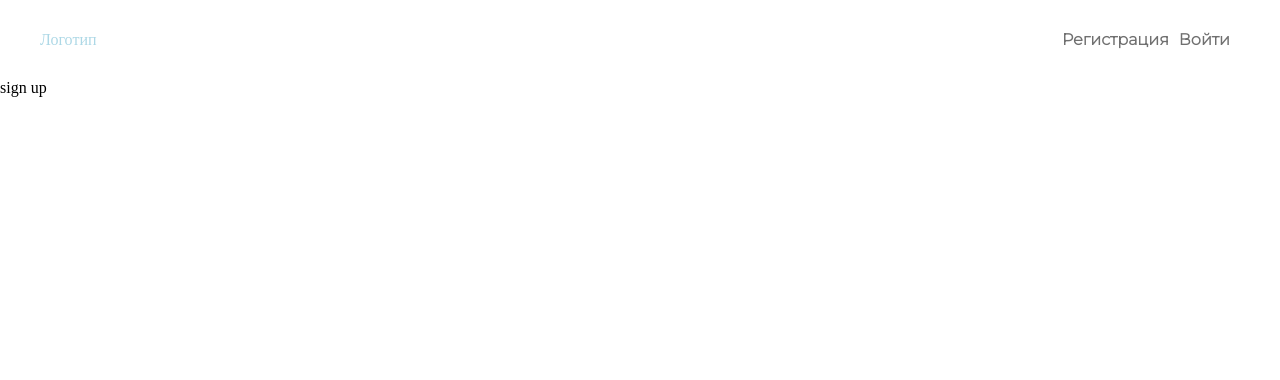
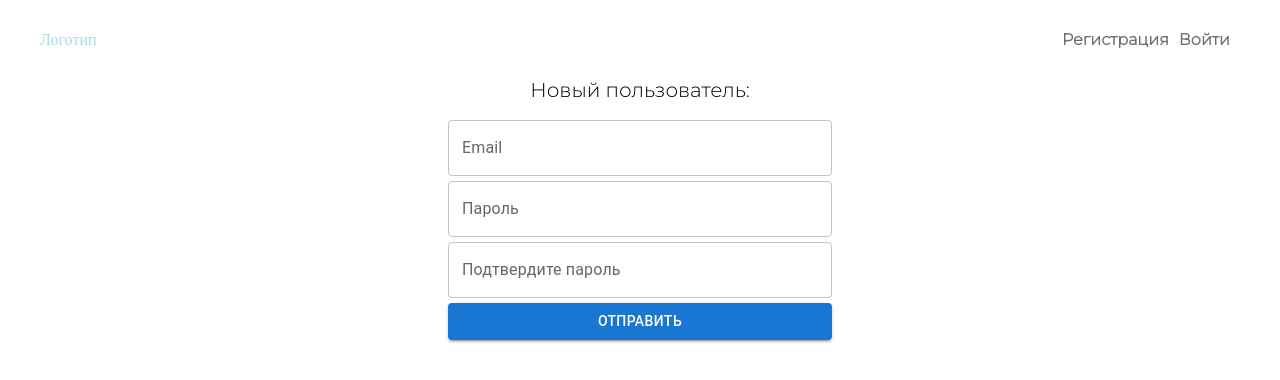
Before and after one commit to RomanMorozenko/sochi-tour, a React (Vite) app: page /signup in a window 1280 px wide. Shown: the top 380 px of the page. Built offline with nearby package versions, Linux system fonts and the light colour scheme; no server answers; the database is empty.

Commit message:
sign up new user +  firebase logic

```diff
--- a/src/app/App.tsx
+++ b/src/app/App.tsx
@@ -1,65 +1,59 @@
-import './App.css'
-import {createBrowserRouter, createRoutesFromElements, Route, RouterProvider} from "react-router-dom";
-import {RootLayout} from "./RootLayout/RootLayout.tsx";
-import {MainPage} from "../pages/MainPage/MainPage.tsx";
-import {getDataFromDB} from '../utils/loaders.ts';
-import {ExcursionItemPage} from "../pages/ItemPage/ExcursionItemPage/ExcursionItemPage.tsx";
-import {OrderFormPage} from "../pages/OrderFormPage/OrderFormPage.tsx";
-import {setExcursions} from "../pages/excursions-reducer.ts";
-import {useAppDispatch} from "../hooks/useAppDispatch.ts";
-import {LocalizationProvider} from "@mui/x-date-pickers/LocalizationProvider";
-import {AdapterDayjs} from "@mui/x-date-pickers/AdapterDayjs";
-import {setTours} from "../pages/tours-reducer.ts";
-import {TourItemPage} from "../pages/ItemPage/TourItemPage/TourItemPage.tsx";
+import './App.css';
+import {
+  createBrowserRouter,
+  createRoutesFromElements,
+  Route,
+  RouterProvider
+} from 'react-router-dom';
+import { RootLayout } from './RootLayout/RootLayout.tsx';
+import { MainPage } from '../pages/MainPage/MainPage.tsx';
+import { getDataFromDB } from '../utils/loaders.ts';
+import { ExcursionItemPage } from '../pages/ItemPage/ExcursionItemPage/ExcursionItemPage.tsx';
+import { OrderFormPage } from '../pages/OrderFormPage/OrderFormPage.tsx';
+import { setExcursions } from '../pages/excursions-reducer.ts';
+import { useAppDispatch } from '../hooks/useAppDispatch.ts';
+import { LocalizationProvider } from '@mui/x-date-pickers/LocalizationProvider';
+import { AdapterDayjs } from '@mui/x-date-pickers/AdapterDayjs';
+import { setTours } from '../pages/tours-reducer.ts';
+import { TourItemPage } from '../pages/ItemPage/TourItemPage/TourItemPage.tsx';
 import { MainPageContainer } from '../pages/MainPage/MainPageContainer.tsx';
 import { SignUp } from '../pages/SignUp/SignUp.tsx';
 
-
 function App() {
-
-    const dispatch = useAppDispatch()
+  const dispatch = useAppDispatch();
 
   const router = createBrowserRouter(
     createRoutesFromElements(
-            <Route path='/' element={<RootLayout/>}>
-                <Route element={<MainPage/>}>
+      <Route path="/" element={<RootLayout />}>
+        <Route element={<MainPage />}>
           <Route
-                        loader={() => getDataFromDB(dispatch,setTours, setExcursions)}
-                        path='/'
-                        element={<MainPageContainer/>}
+            loader={() => getDataFromDB(dispatch, setTours, setExcursions)}
+            path="/"
+            element={<MainPageContainer />}
+          />
+          <Route path="/:section" element={<MainPageContainer />} />
+        </Route>
+        <Route
+          loader={() => getDataFromDB(dispatch, setTours, setExcursions)}
+          path="/excursions/:id"
+          element={<ExcursionItemPage />}
         />
         <Route
-                        path='/:section'
-                        element={<MainPageContainer/>}
+          loader={() => getDataFromDB(dispatch, setTours, setExcursions)}
+          path="/tours/:id"
+          element={<TourItemPage />}
         />
-                </Route>
-                <Route
-                    loader={() => getDataFromDB(dispatch,setTours, setExcursions)}
-                    path='/excursions/:id'
-                    element={<ExcursionItemPage/>}
-                />
-                <Route
-                    loader={() => getDataFromDB(dispatch,setTours, setExcursions)}
-                    path='/tours/:id'
-                    element={<TourItemPage/>}
-                />
-                <Route
-                    path='/:section/:id/orderform'
-                    element={<OrderFormPage/>}
-                />
-                <Route
-                    path='/signup'
-                    element={<SignUp />}
-                />
+        <Route path="/:section/:id/orderform" element={<OrderFormPage />} />
+        <Route path="/signup" element={<SignUp />} />
       </Route>
     )
-    )
+  );
 
   return (
     <LocalizationProvider dateAdapter={AdapterDayjs}>
-            <RouterProvider router={router}/>
+      <RouterProvider router={router} />
     </LocalizationProvider>
-    )
+  );
 }
 
-export default App
+export default App;
--- a/src/pages/SignUp/SignUp.tsx
+++ b/src/pages/SignUp/SignUp.tsx
@@ -1,3 +1,90 @@
+import { z } from 'zod';
+import s from './signup.module.scss';
+import { zodResolver } from '@hookform/resolvers/zod';
+import { useForm, Controller } from 'react-hook-form';
+import TextField from '@mui/material/TextField';
+import Button from '@mui/material/Button';
+import { getAuth, createUserWithEmailAndPassword } from 'firebase/auth';
+
 export const SignUp = () => {
-    return <div>sign up</div>
-}
+  return (
+    <div className={s.formContainer}>
+      <h1 className={s.formTitle}>Новый пользователь:</h1>
+      <RegistrationForm />
+    </div>
+  );
+};
+
+const loginSchema = z
+  .object({
+    email: z.string().email('Please enter a valid email'),
+    password: z.string().min(3, 'Password mus be at least 3 characters'),
+    confirmPassword: z.string().min(3, 'Password mus be at least 3 characters')
+  })
+  .refine(
+    (data: { password: string; confirmPassword: string }) => data.password === data.confirmPassword,
+    {
+      message: "Passwords don't match",
+      path: ['confirmPassword']
+    }
+  );
+
+type FormValues = z.infer<typeof loginSchema>;
+
+export const RegistrationForm = () => {
+  const {
+    control,
+    handleSubmit,
+    reset,
+    formState: { errors }
+  } = useForm<FormValues>({
+    resolver: zodResolver(loginSchema),
+    defaultValues: {
+      email: '',
+      password: '',
+      confirmPassword: ''
+    }
+  });
+
+  const handleSubmitForm = async (data: Omit<FormValues, 'confirmPassword'>) => {
+    const auth = getAuth();
+
+    try {
+      const userCredential = await createUserWithEmailAndPassword(auth, data.email, data.password);
+      const user = userCredential.user;
+      console.log(user);
+      reset();
+    } catch (err: any) {
+      const errorMessage = err.message;
+      console.log(errorMessage);
+    }
+  };
+
+  return (
+    <form onSubmit={handleSubmit(handleSubmitForm)} className={s.signupForm}>
+      <Controller
+        name="email"
+        control={control}
+        defaultValue=""
+        render={({ field }) => <TextField label="Email" variant="outlined" {...field} />}
+      />
+      <Controller
+        name="password"
+        control={control}
+        defaultValue=""
+        render={({ field }) => <TextField label="Пароль" variant="outlined" {...field} />}
+      />
+      <Controller
+        name="confirmPassword"
+        control={control}
+        defaultValue=""
+        render={({ field }) => (
+          <TextField label="Подтвердите пароль" variant="outlined" {...field} />
+        )}
+      />
+      <Button variant="contained" type="submit">
+        Отправить
+      </Button>
+    </form>
+  );
+};
--- a/src/pages/SignUp/index.ts
+++ b/src/pages/SignUp/index.ts
@@ -1 +1 @@
-export * from './SignUp'
+export * from './SignUp';
--- /dev/null
+++ b/src/pages/SignUp/signup.module.scss
@@ -0,0 +1,12 @@
+.formTitle {
+  text-align: center;
+  font-family: var(--main-font);
+  font-size: 20px;
+}
+
+.signupForm {
+  margin: 20px auto 0 auto;
+  display: flex;
+  flex-direction: column;
+  gap: 5px;
+}
--- a/src/pages/tours-reducer.ts
+++ b/src/pages/tours-reducer.ts
@@ -1,24 +1,22 @@
-import { createSlice, PayloadAction } from "@reduxjs/toolkit";
-import {ToursCollectionResponseType} from "../utils/loaders.ts";
+import { createSlice, PayloadAction } from '@reduxjs/toolkit';
+import { ToursCollectionResponseType } from '../utils/loaders.ts';
 
 // export type ExcursionItemType = {}
 // export type ExcursionsStateType = []
 
-const initialState:ToursCollectionResponseType = []
-
-
+const initialState: ToursCollectionResponseType = [];
 
 const slice = createSlice({
-    name:'tours',
-    initialState,
-    reducers:{
-        // eslint-disable-next-line @typescript-eslint/ban-ts-comment
-        // @ts-ignore
-        setTours:(state:ExcursionsStateType,action:PayloadAction<{tours:[]}>)=> {
-            return action.payload
-        }
+  name: 'tours',
+  initialState,
+  reducers: {
+    // eslint-disable-next-line @typescript-eslint/ban-ts-comment
+    // @ts-ignore
+    setTours: (state: ExcursionsStateType, action: PayloadAction<{ tours: [] }>) => {
+      return action.payload;
     }
-})
+  }
+});
 
 export const toursReducer = slice.reducer;
-export const {setTours} = slice.actions;
+export const { setTours } = slice.actions;
--- a/src/utils/firebase-config.ts
+++ b/src/utils/firebase-config.ts
@@ -1,23 +1,20 @@
 import { initializeApp } from 'firebase/app';
-import { getFirestore,collection } from 'firebase/firestore';
+import { getFirestore, collection } from 'firebase/firestore';
 
-// For Firebase JS SDK v7.20.0 and later, measurementId is optional
 const firebaseConfig = {
-    apiKey: "AIzaSyCQwrPAPd4aJkFaH4Y8d4wK6Iai-Ev8jNQ",
-    authDomain: "onchill-59f86.firebaseapp.com",
-    projectId: "onchill-59f86",
-    storageBucket: "onchill-59f86.appspot.com",
-    messagingSenderId: "832200468390",
-    appId: "1:832200468390:web:fd3cd100bfe69792449167",
-    measurementId: "G-5J9Y4QBVCC"
+  apiKey: import.meta.env.VITE_FIREBASE_API_KEY,
+  authDomain: import.meta.env.VITE_FIREBASE_AUTH_DOMAIN,
+  projectId: import.meta.env.VITE_FIREBASE_PROJECT_ID,
+  storageBucket: import.meta.env.VITE_FIREBASE_STORAGE_BUCKET,
+  messagingSenderId: import.meta.env.VITE_FIREBASE_MESSAGING_SENDER_ID,
+  appId: import.meta.env.VITE_FIREBASE_APP_ID,
+  measurementId: import.meta.env.VITE_FIREBASE_MEASURMENT_ID
 };
 
 initializeApp(firebaseConfig);
 
-// init db
 export const db = getFirestore();
 
-// collection ref
-export const excursionsData = collection(db,'excursions');
-export const excursionReviewsData = collection(db,'excursionsReviews');
-export const toursData = collection(db,'tours');
+export const excursionsData = collection(db, 'excursions');
+export const excursionReviewsData = collection(db, 'excursionsReviews');
+export const toursData = collection(db, 'tours');
```
Also changed, not shown: package.json (+19 -7 lines), src/components/Header/Header.tsx (+8 -7 lines), src/components/OrderModal/OrderModal.tsx (+26 -31 lines), src/pages/ItemPage/ExcursionItemPage/ExcursionItemPage.tsx (+45 -48 lines), .eslintrc.cjs, .eslintrc.json (added), 2 other files (tests, documents, lock files or other folders). Lines whose indentation alone changed are shown as unchanged.
